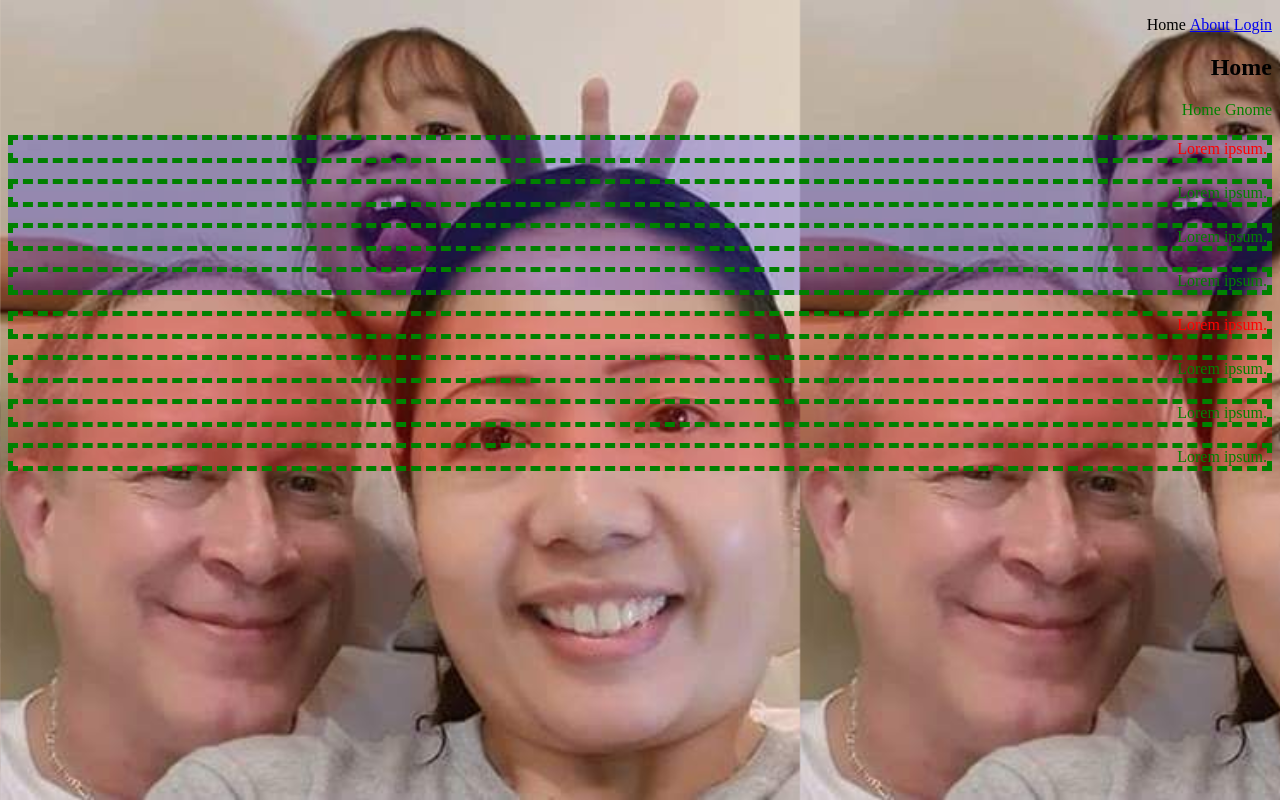
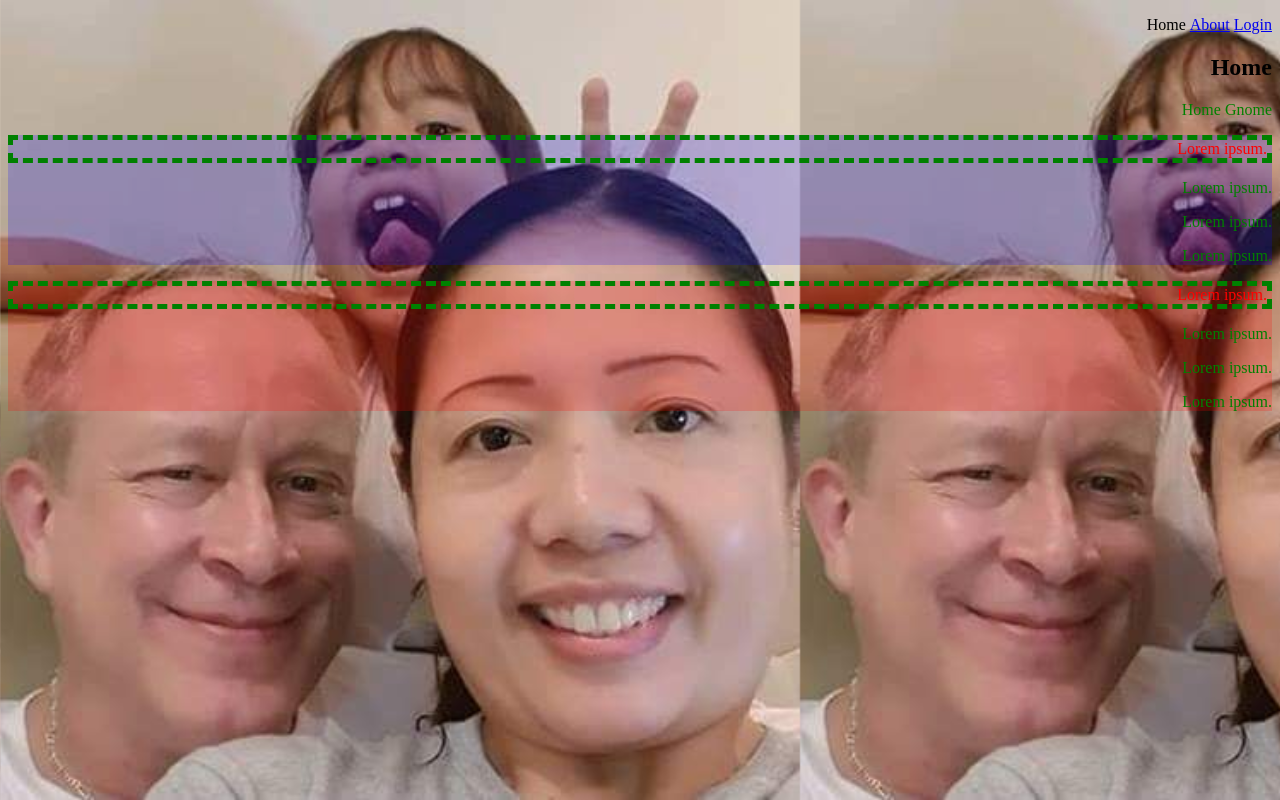
Before and after one commit to Billoncho/The-Complete-Web-Developer-02, a plain HTML site: page Index.html in a window 1280 px wide. Drawn offline with Linux system fonts and the light colour scheme.

Commit message:
Played a little more with selectors.

```diff
--- a/style.css
+++ b/style.css
@@ -30,7 +30,7 @@ li {
     display: inline-block;
 }
 
-.webtext{
+.webtext:first-child {
     border: 5px dashed green;
 }
 
```
